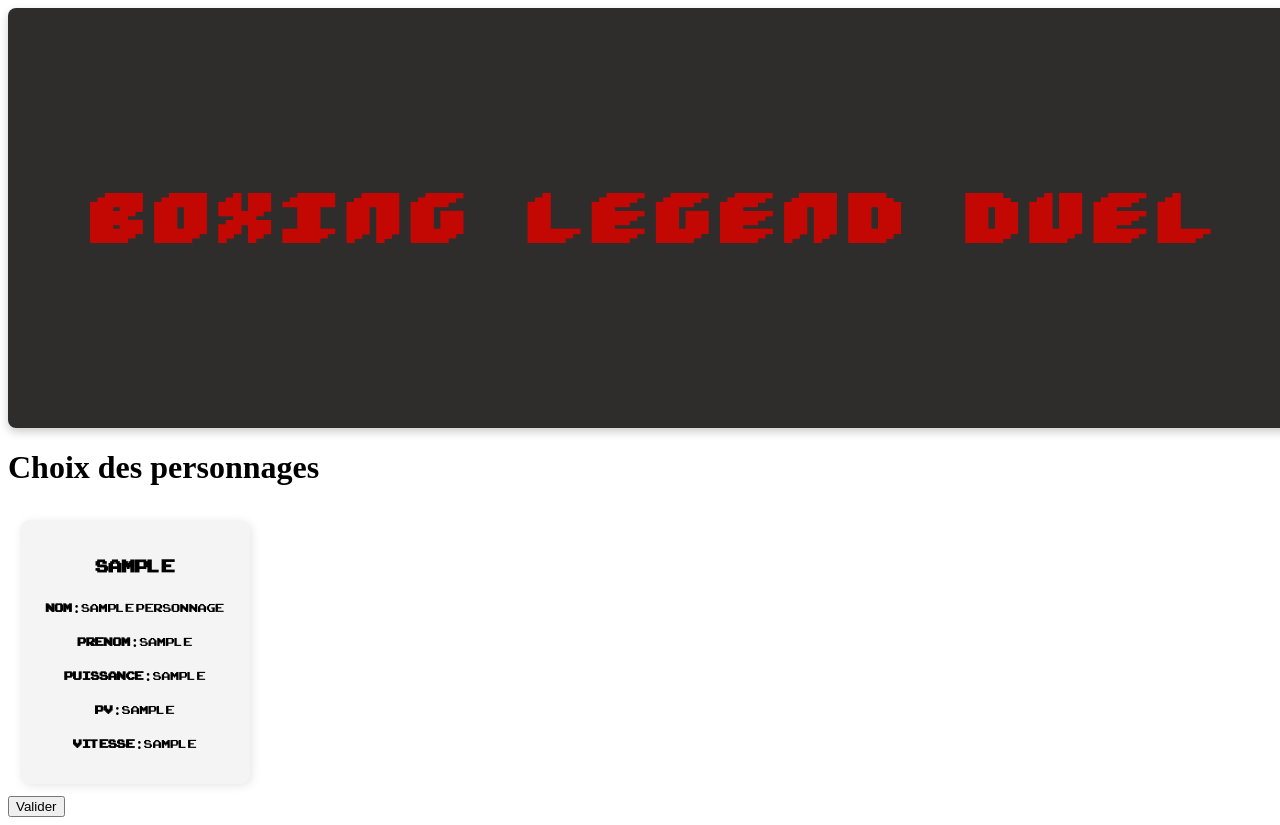
After one commit to KANOUK1136/tp-jeu-de-combat, a PHP site: page /choix_personnage.php in a window 1280 px wide. The commit adds this page. Run offline with PHP 8.4, Linux system fonts and the light colour scheme; tables that the repository leaves empty or names only in its code hold one stand-in row (values such as "Sample post").

Commit message:
sql formulaire update

```diff
--- a/banniere.php
+++ b/banniere.php
@@ -2,7 +2,6 @@
 <html lang="en">
   <head>
     <meta charset="UTF-8">
-    <title>Page Title</title>
     <meta name="viewport" content="width=device-width, initial-scale=1">
     <link rel="stylesheet" type="text/css" href="css/banniere.css">
 </head>
@@ -12,5 +11,4 @@
         <img src="images/titre.png" alt="titre">
     </div>
 </body>
-
 </html>
--- /dev/null
+++ b/choix_personnage.php
@@ -0,0 +1,55 @@
+<?php
+    $host = "127.0.0.1";
+    $dbname = "base_jeu_de_combat";
+    $username_db = "root";
+    $password_db = "";
+
+    try {
+        $pdo = new PDO("mysql:host=$host;dbname=$dbname;charset=utf8", $username_db, $password_db, [
+            PDO::ATTR_ERRMODE => PDO::ERRMODE_EXCEPTION,
+            PDO::ATTR_DEFAULT_FETCH_MODE => PDO::FETCH_ASSOC
+        ]);
+    } catch (PDOException $e) {
+        die("Erreur de connexion : " . $e->getMessage());
+    }
+
+    // Recuperer les personnages depuis la base de donnees
+    $sql = "SELECT id, nom, prenom, pseudo, puissance, pv, vitesse FROM table_personnage";
+    $stmt = $pdo->query($sql);
+    $personnages = $stmt->fetchAll();
+?>
+
+<!DOCTYPE html>
+<html lang="fr">
+<head>
+    <meta charset="UTF-8">
+    <title>Choix des personnages</title>
+    <meta name="viewport" content="width=device-width, initial-scale=1">
+    <link rel="stylesheet" type="text/css" href="css/choix_des_personnages.css">
+    <?php include 'banniere.php'; ?>
+</head>
+
+<body>
+    <link rel="stylesheet" type="text/css" href="css/choix_des_personnages.css">
+    <h1>Choix des personnages</h1>
+    <form method="post" action="valider_personnage.php">
+        <div class="personnages-container">
+            <?php foreach ($personnages as $personnage): ?>
+                <label class="personnage">
+                    <input type="radio" name="personnage_id" value="<?= $personnage['id'] ?>" required>
+                    <div class="card">
+                        <h2><?= htmlspecialchars($personnage['pseudo']) ?></h2>
+                        <p><strong>Nom :</strong> <?= htmlspecialchars($personnage['nom']) ?></p>
+                        <p><strong>Prenom :</strong> <?= htmlspecialchars($personnage['prenom']) ?></p>
+                        <p><strong>Puissance :</strong> <?= htmlspecialchars($personnage['puissance']) ?></p>
+                        <p><strong>PV :</strong> <?= htmlspecialchars($personnage['pv']) ?></p>
+                        <p><strong>Vitesse :</strong> <?= htmlspecialchars($personnage['vitesse']) ?></p>
+                    </div>
+                </label>
+            <?php endforeach; ?>
+        </div>
+
+        <button type="submit" class="btn btn-primary">Valider</button>
+    </form>
+</body>
+</html>
--- /dev/null
+++ b/css/choix_des_personnages.css
@@ -0,0 +1,40 @@
+@font-face {
+    font-family: "font";
+    src: url("../polices/ARCADECLASSIC.TTF") format("opentype");
+    font-weight: normal;
+    font-style: normal;
+}
+
+.personnages-container {
+    font-family: "font";
+    display: flex;
+    flex-wrap: wrap;
+    gap: 20px;
+}
+
+.personnage {
+    display: flex;
+    flex-direction: column;
+    align-items: center;
+    border: 2px solid transparent;
+    padding: 10px;
+    cursor: pointer;
+}
+
+.personnage .card {
+    background-color: #f4f4f4;
+    padding: 15px;
+    border-radius: 10px;
+    box-shadow: 2px 2px 10px rgba(0, 0, 0, 0.1);
+    width: 200px;
+    text-align: center;
+}
+
+.personnage input {
+    display: none;
+}
+
+.personnage input:checked + .card {
+    border: 2px solid rgb(196, 5, 5);
+    background-color: #e65353;
+}
```
Also changed, not shown: login.php (+12 -0 lines).
